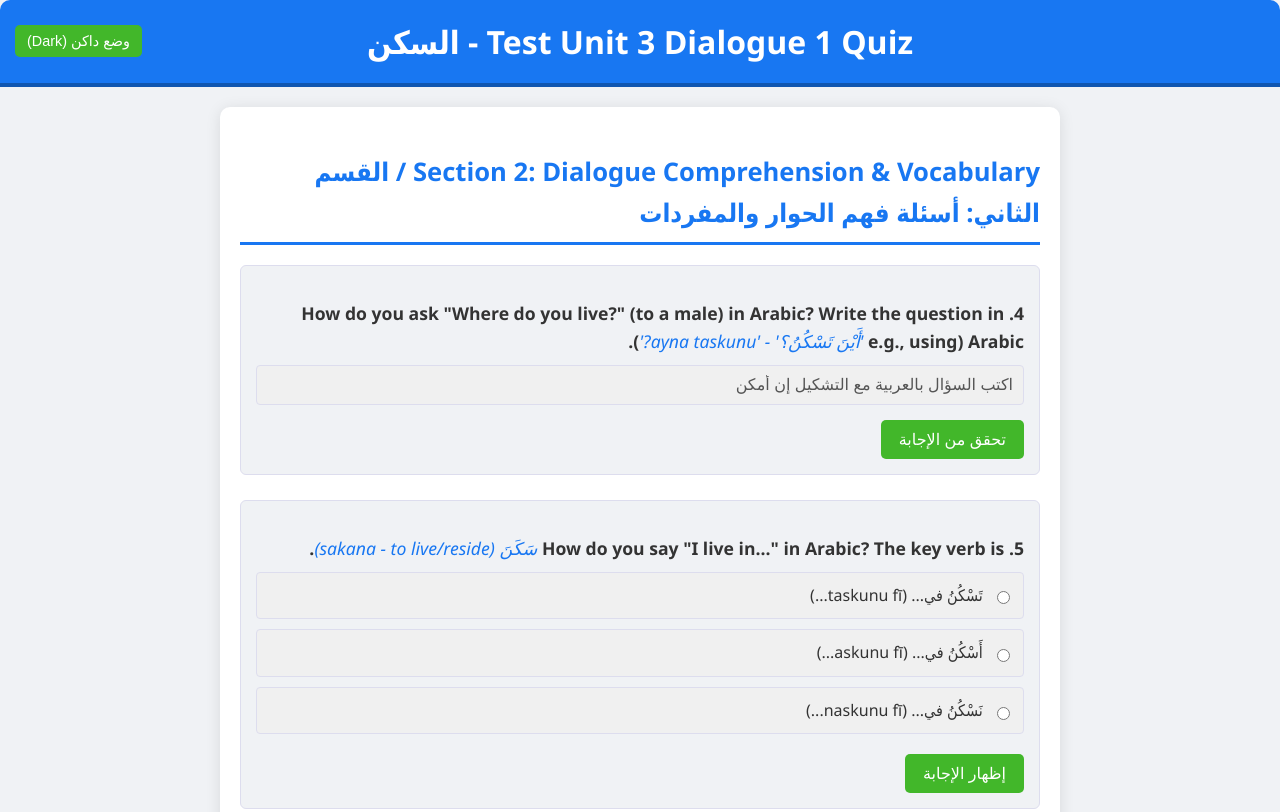
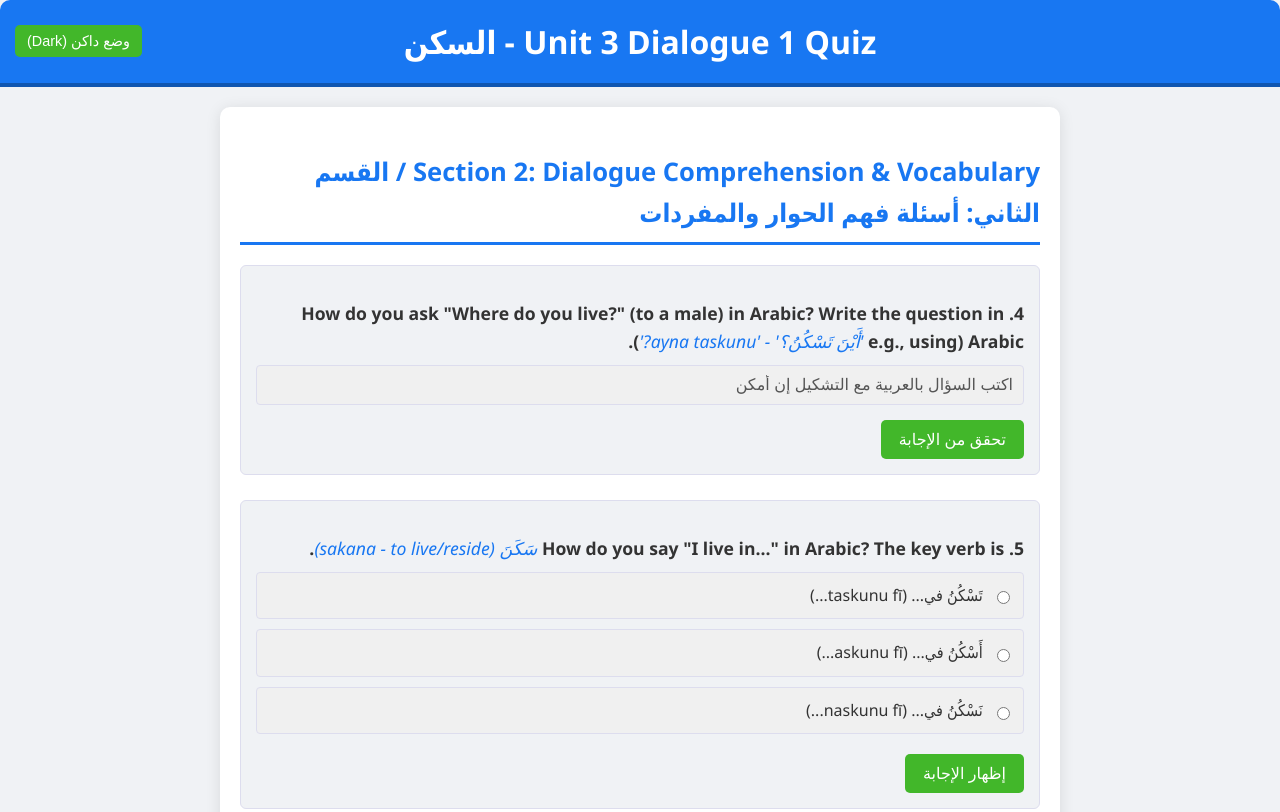
Before and after one commit to a7medYossry/Unit-3-first-dialogue-questions, a plain HTML site: page index.html in a window 1280 px wide. Shown: the top 812 px of the page. Drawn offline with Linux system fonts and the light colour scheme.

Commit message:
Update index.html
remove word test from the title

```diff
--- a/index.html
+++ b/index.html
@@ -277,7 +277,7 @@
 </head>
 <body>
     <header>
-        <h1>Test Unit 3 Dialogue 1 Quiz - السكن</h1>
+        <h1>Unit 3 Dialogue 1 Quiz - السكن</h1>
         <button id="themeToggle" class="theme-toggle-button">تبديل الوضع</button>
     </header>
 
```
